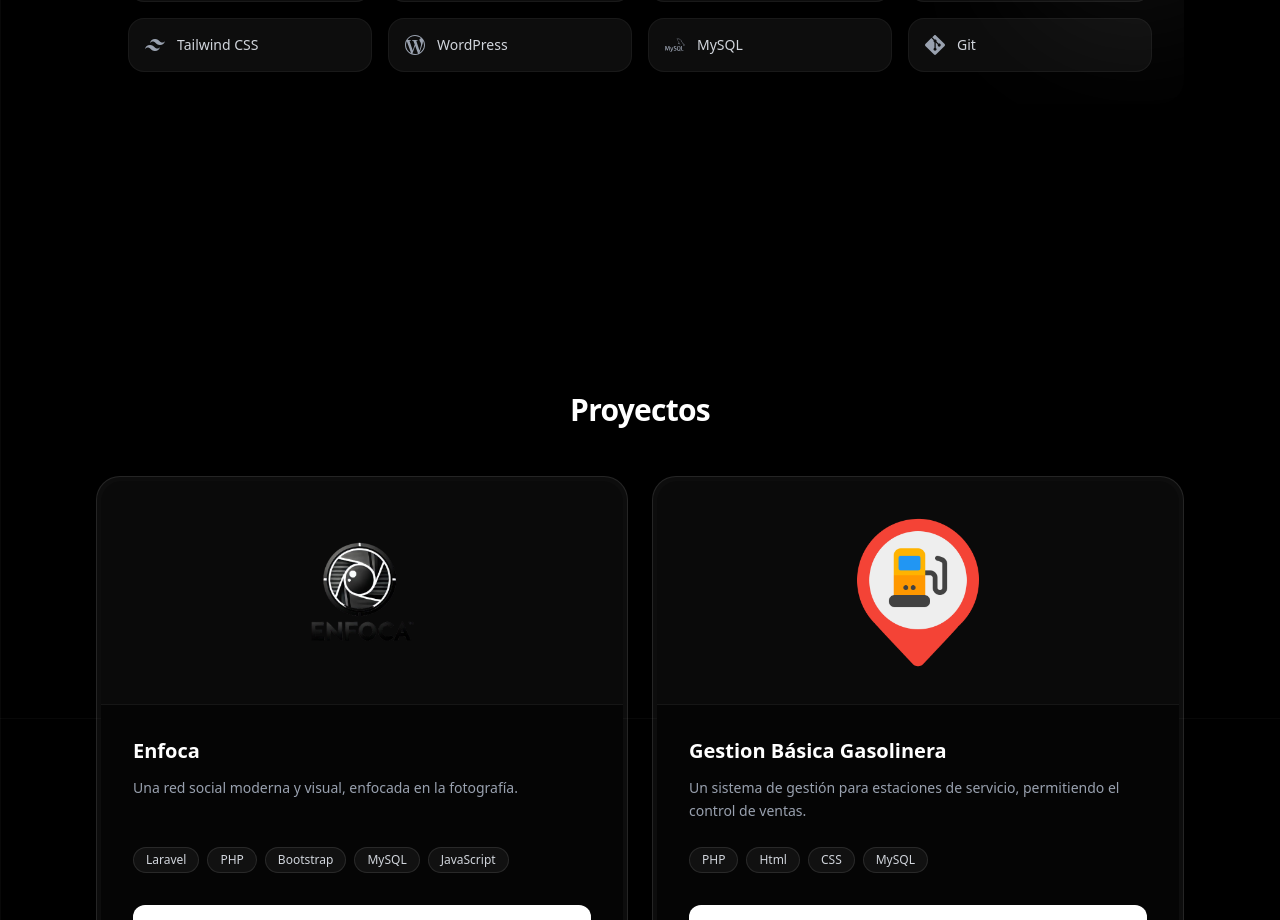
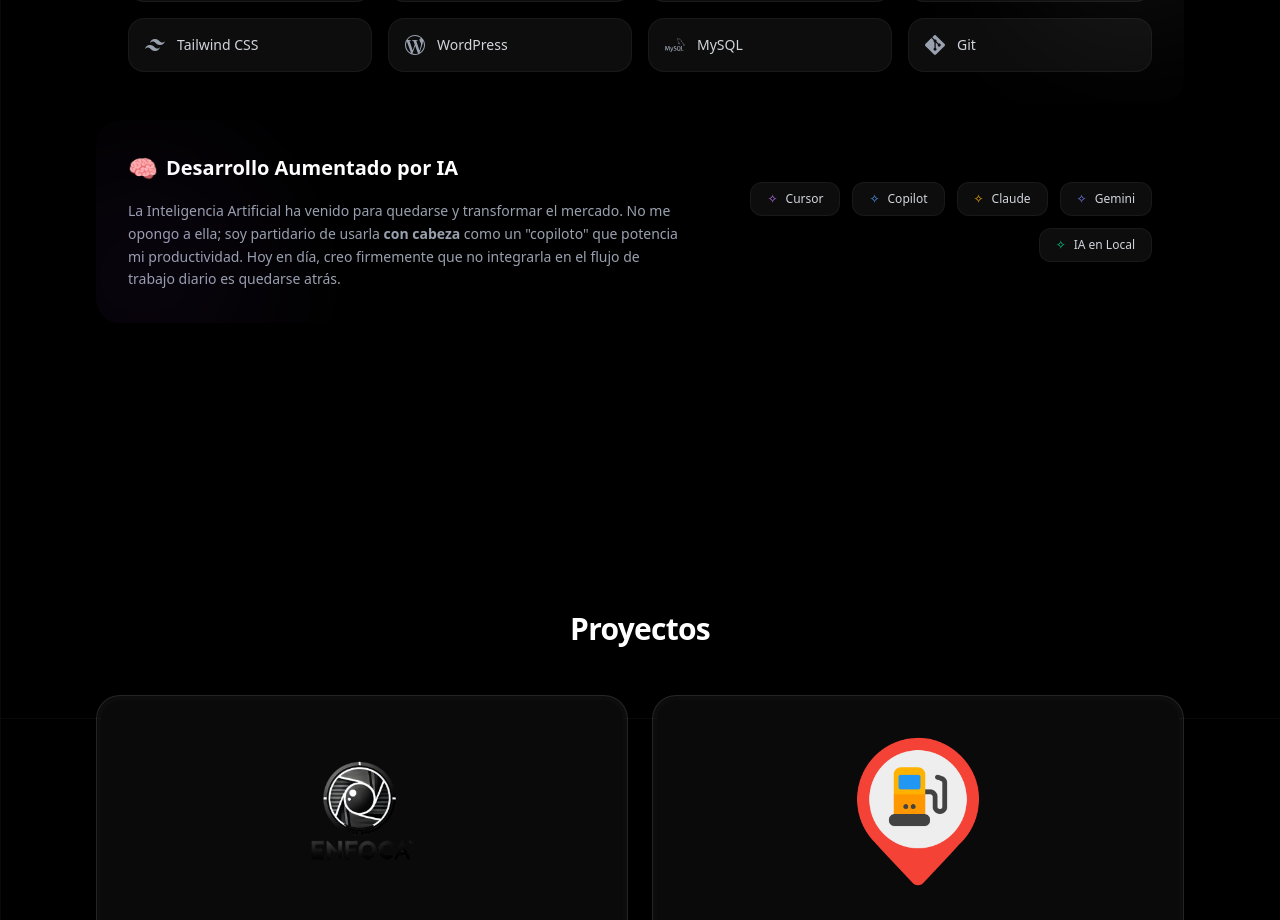
Before and after one commit to juanesj2/mi-portfolio, a React (Vite) app: page / in a window 1280 px wide. Shown: the part 1682-2602 px from the top of the page. Built offline with nearby package versions, Linux system fonts and the light colour scheme.

Commit message:
Add AI philosophy section

```diff
--- a/src/components/layout/BentoAbout.jsx
+++ b/src/components/layout/BentoAbout.jsx
@@ -120,6 +120,45 @@ const BentoAbout = () => {
           </div>
         </motion.div>
 
+        {/* AI Philosophy - 3 columns wide */}
+        <motion.div
+          initial={{ opacity: 0, y: 20 }}
+          whileInView={{ opacity: 1, y: 0 }}
+          viewport={{ once: true, margin: "-100px" }}
+          transition={{ type: "spring", stiffness: 300, damping: 30, delay: 0.4 }}
+          className="glass-panel p-8 rounded-3xl md:col-span-3 flex flex-col md:flex-row gap-8 overflow-hidden relative group items-center"
+        >
+          <div className="absolute -left-20 -bottom-20 w-64 h-64 bg-purple-500/5 rounded-full blur-3xl group-hover:bg-purple-500/10 transition-colors pointer-events-none"></div>
+
+          <div className="flex-1">
+            <div className="flex items-center gap-2 mb-4">
+              <span className="text-2xl">🧠</span>
+              <h4 className="text-xl font-semibold text-white">Desarrollo Aumentado por IA</h4>
+            </div>
+            <p className="text-sm text-gray-400 leading-relaxed max-w-xl">
+              La Inteligencia Artificial ha venido para quedarse y transformar el mercado. No me opongo a ella; soy partidario de usarla <b>con cabeza</b> como un "copiloto" que potencia mi productividad. Hoy en día, creo firmemente que no integrarla en el flujo de trabajo diario es quedarse atrás.
+            </p>
+          </div>
+
+          <div className="flex-[0.8] flex flex-wrap gap-3 justify-start md:justify-end">
+            <div className="flex items-center gap-2 px-4 py-2 rounded-xl bg-white/5 border border-white/5 text-gray-300 text-xs font-medium cursor-default hover:bg-white/10 transition-colors">
+              <span className="text-purple-400">✧</span> Cursor
+            </div>
+            <div className="flex items-center gap-2 px-4 py-2 rounded-xl bg-white/5 border border-white/5 text-gray-300 text-xs font-medium cursor-default hover:bg-white/10 transition-colors">
+              <span className="text-blue-400">✧</span> Copilot
+            </div>
+            <div className="flex items-center gap-2 px-4 py-2 rounded-xl bg-white/5 border border-white/5 text-gray-300 text-xs font-medium cursor-default hover:bg-white/10 transition-colors">
+              <span className="text-amber-400">✧</span> Claude
+            </div>
+            <div className="flex items-center gap-2 px-4 py-2 rounded-xl bg-white/5 border border-white/5 text-gray-300 text-xs font-medium cursor-default hover:bg-white/10 transition-colors">
+              <span className="text-indigo-400">✧</span> Gemini
+            </div>
+            <div className="flex items-center gap-2 px-4 py-2 rounded-xl bg-white/5 border border-white/5 text-gray-300 text-xs font-medium cursor-default hover:bg-white/10 transition-colors">
+              <span className="text-emerald-400">✧</span> IA en Local
+            </div>
+          </div>
+        </motion.div>
+
       </div>
     </section>
   );
```
